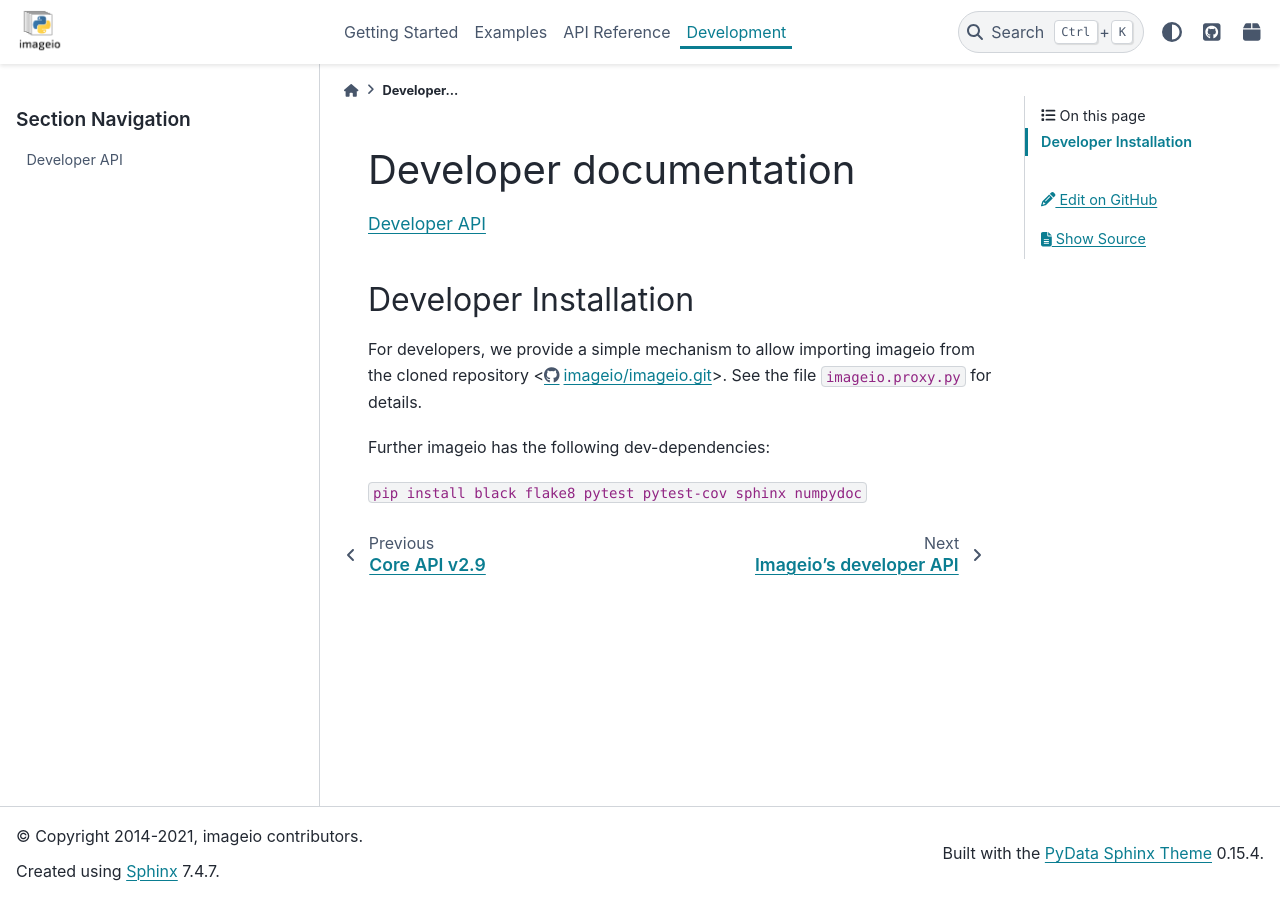
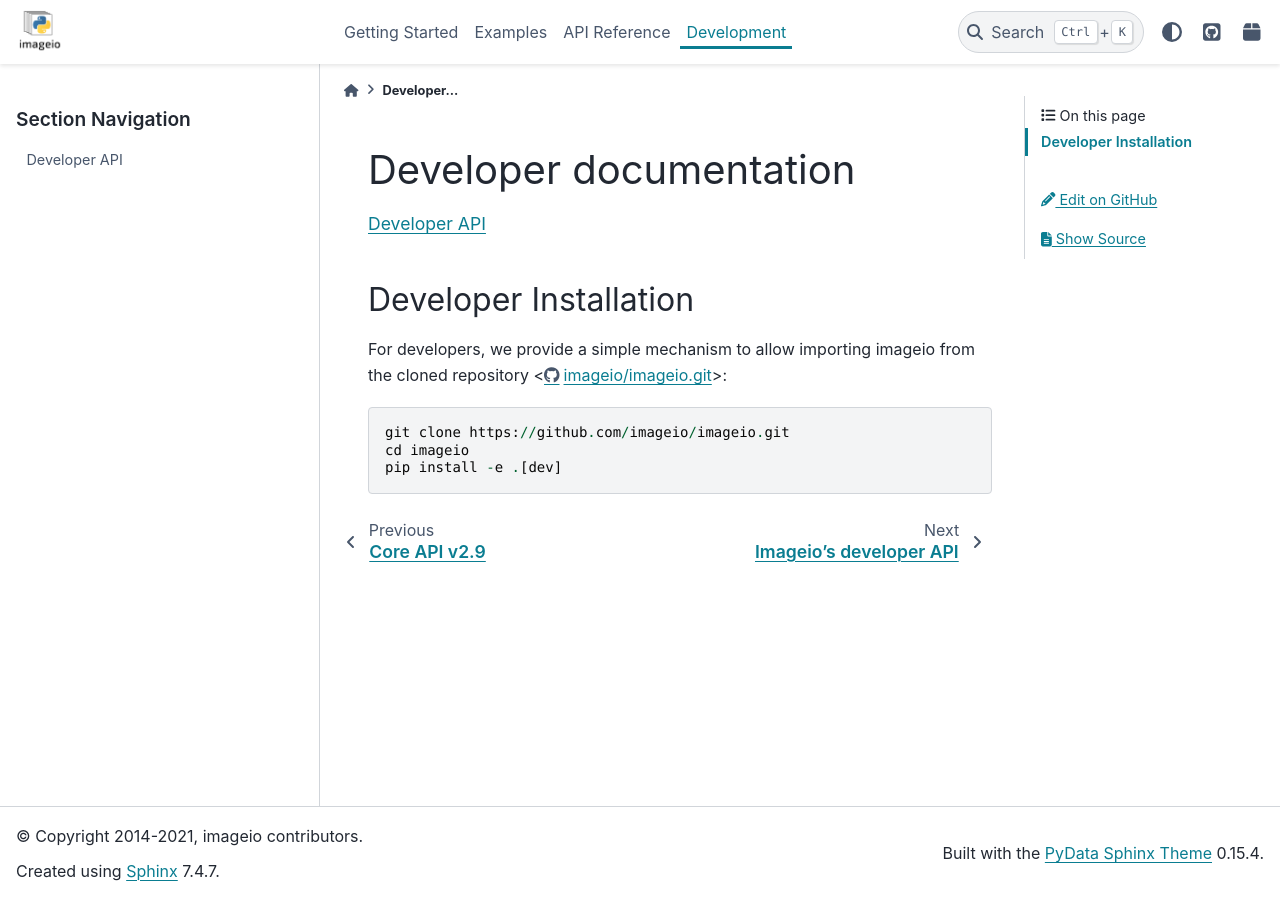
Before and after one commit to imageio/imageio, a Sphinx documentation site: the page built from docs/development/index.rst, in a window 1280 px wide. Built offline with Sphinx 7.4.7 and the PyData theme 0.15.4, drawn with Linux system fonts in a browser that asks for light colours; pages that are not in the unit, such as notebooks, are missing from menus.

Commit message:
DOC: update dev installation docs

```diff
--- a/docs/development/index.rst
+++ b/docs/development/index.rst
@@ -3,19 +3,18 @@ Developer documentation
 =======================
 
 .. toctree::
-  :maxdepth: 2
+    :maxdepth: 2
 
-  Developer API <devapi>
-  Writing plugins <plugins>
+    Developer API <devapi>
+    Writing plugins <plugins>
 
 
 Developer Installation
 ----------------------
 
 For developers, we provide a simple mechanism to allow importing
-imageio from the cloned repository <https://github.com/imageio/imageio.git>.
-See the file ``imageio.proxy.py`` for details.
+imageio from the cloned repository <https://github.com/imageio/imageio.git>::
 
-Further imageio has the following dev-dependencies:
-
-``pip install black flake8 pytest pytest-cov sphinx numpydoc``
+    git clone https://github.com/imageio/imageio.git
+    cd imageio
+    pip install -e .[dev]
```
